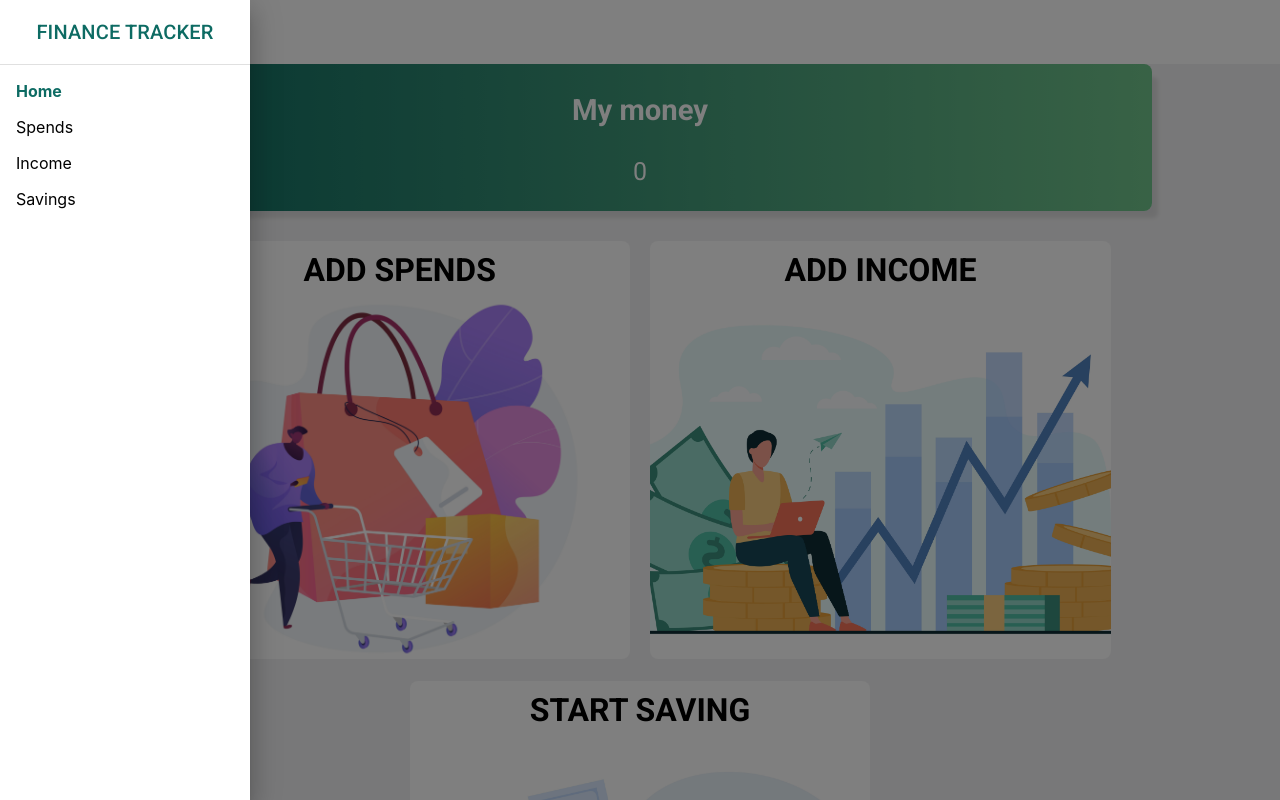
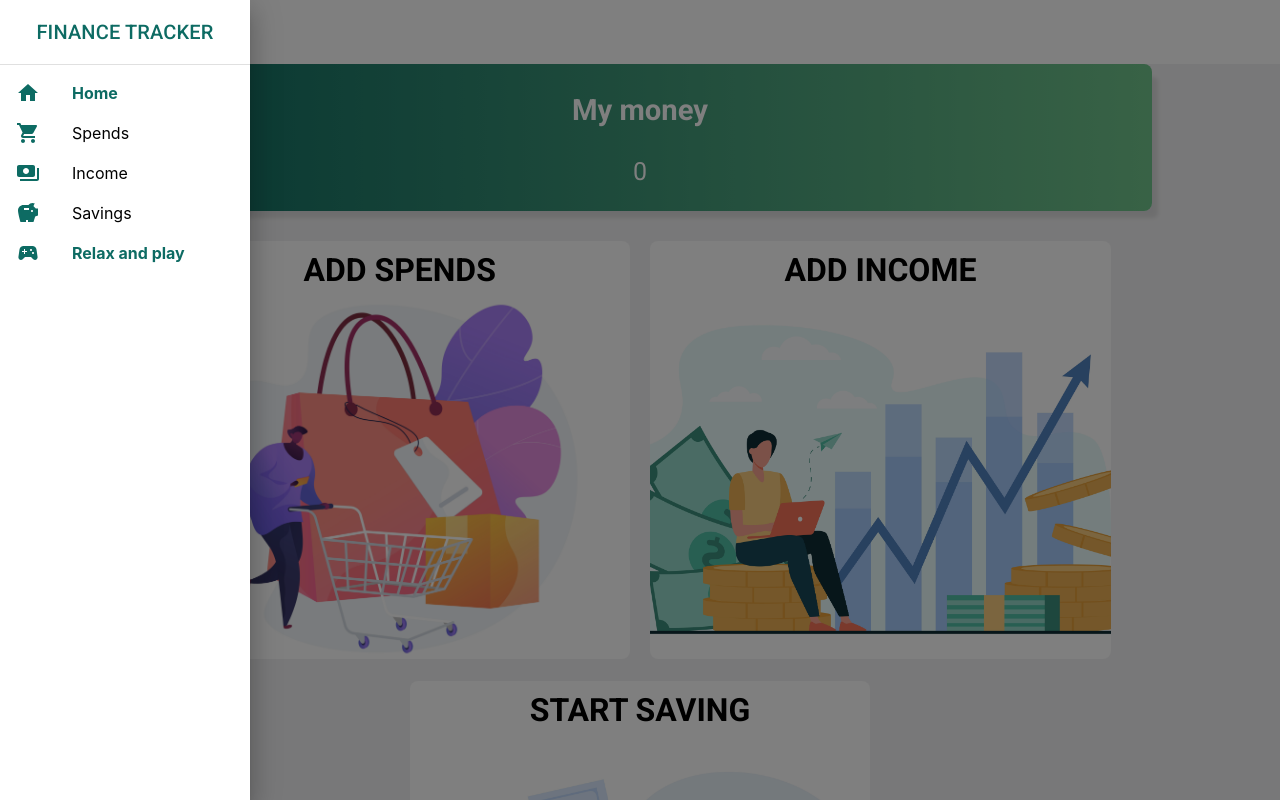
Before and after one commit to AnyaGalkina/finance_tracker, a React (Create React App) app: page / in a window 1280 px wide. Both pictures are taken after a click on the button "open drawer". Shown: the top 800 px of the page. Built offline with nearby package versions, Linux system fonts and the light colour scheme.

Commit message:
Add Icons to Menu

```diff
--- a/src/common/components/Header/Header.tsx
+++ b/src/common/components/Header/Header.tsx
@@ -6,27 +6,39 @@ import Divider from "@mui/material/Divider";
 import Drawer from "@mui/material/Drawer";
 import IconButton from "@mui/material/IconButton";
 import List from "@mui/material/List";
-import ListItem from "@mui/material/ListItem";
-import ListItemButton from "@mui/material/ListItemButton";
 import MenuIcon from "@mui/icons-material/Menu";
 import Toolbar from "@mui/material/Toolbar";
 import Typography from "@mui/material/Typography";
-import {NavLink, useNavigate} from "react-router-dom";
-import styles from "./Header.module.css";
+import SavingsSharpIcon from "@mui/icons-material/SavingsSharp";
+import ShoppingCartIcon from "@mui/icons-material/ShoppingCart";
+import HomeIcon from "@mui/icons-material/Home";
+import PaymentsIcon from "@mui/icons-material/Payments";
+import SportsEsportsIcon from "@mui/icons-material/SportsEsports";
+import {NavItem} from "./NavItem/NavItem";
+import {SvgComponentType} from "../../../features/Spends/totalSpends-reducer";
 
 interface Props {
     window?: () => Window;
 }
 
-const navItems = [{item: "Home", path: ROUTES.HOME}, {item: "Spends", path: ROUTES.SPENDS}, {
-    item: "Income",
-    path: ROUTES.INCOME
-}, {item: "Savings", path: ROUTES.SAVINGS}];
+export type NavItemType = {
+    item: string;
+    path: any;
+    imgComponent: SvgComponentType;
+}
+
+const navItems: NavItemType[] = [
+    {item: "Home", path: ROUTES.HOME, imgComponent: HomeIcon},
+    {item: "Spends", path: ROUTES.SPENDS, imgComponent: ShoppingCartIcon},
+    {item: "Income", path: ROUTES.INCOME, imgComponent: PaymentsIcon},
+    {item: "Savings", path: ROUTES.SAVINGS, imgComponent: SavingsSharpIcon},
+    {item: "Relax and play", path: ROUTES.GAME, imgComponent: SportsEsportsIcon},
+];
+
 
 export const Header = (props: Props) => {
     const {window} = props;
     const [mobileOpen, setMobileOpen] = useState(false);
-    const navigate = useNavigate();
 
     const handleDrawerToggle = () => {
         setMobileOpen(!mobileOpen);
@@ -40,20 +52,7 @@ export const Header = (props: Props) => {
             <Divider/>
             <List>
                 {navItems.map((nav, index) => (
-                    <div className={styles.link} key={index}>
-                        <ListItem disablePadding onClick={() => {
-                            navigate(nav.path)
-                        }}>
-                            <ListItemButton sx={{textAlign: "center"}}>
-                                <NavLink
-                                    key={index}
-                                    to={nav.path}
-                                    className={({ isActive }) => isActive ? styles.linkActive : styles.link}
-                                >{nav.item}
-                                </NavLink>
-                            </ListItemButton>
-                        </ListItem>
-                    </div>
+                    <NavItem nav={nav} key={index}/>
                 ))}
             </List>
         </Box>
--- /dev/null
+++ b/src/common/components/Header/NavItem/NavItem.tsx
@@ -0,0 +1,39 @@
+import React from "react";
+import styles from "../Header.module.css";
+import ListItem from "@mui/material/ListItem";
+import ListItemButton from "@mui/material/ListItemButton";
+import {NavLink, useNavigate} from "react-router-dom";
+import {NavItemType} from "../Header";
+import {ListItemIcon, SvgIcon} from "@mui/material";
+
+type PropsType = {
+    nav: NavItemType;
+}
+
+export const NavItem = ({nav}: PropsType) => {
+    const navigate = useNavigate();
+
+    return (
+        <div className={styles.link}>
+            <ListItem disablePadding onClick={() => {
+                navigate(nav.path)
+            }}>
+                <ListItemButton sx={{textAlign: "center"}}>
+                    <ListItemIcon>
+                        <SvgIcon
+                            component={nav.imgComponent}
+                            inheritViewBox
+                            color={"primary"}
+                        />
+                    </ListItemIcon>
+                    <NavLink
+                        to={nav.path}
+                        className={({isActive}) => isActive ? styles.linkActive : styles.link}
+                    >
+                        {nav.item}
+                    </NavLink>
+                </ListItemButton>
+            </ListItem>
+        </div>
+    );
+};
```
